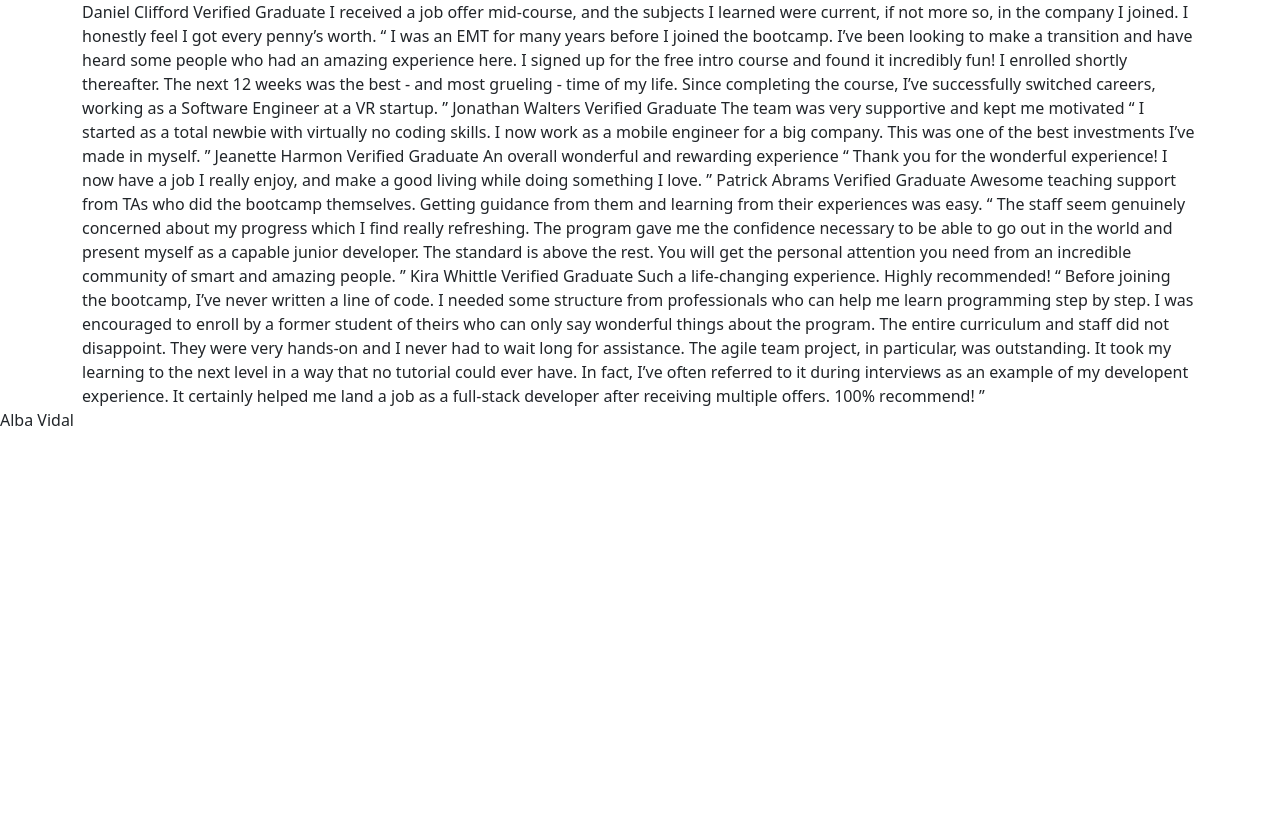
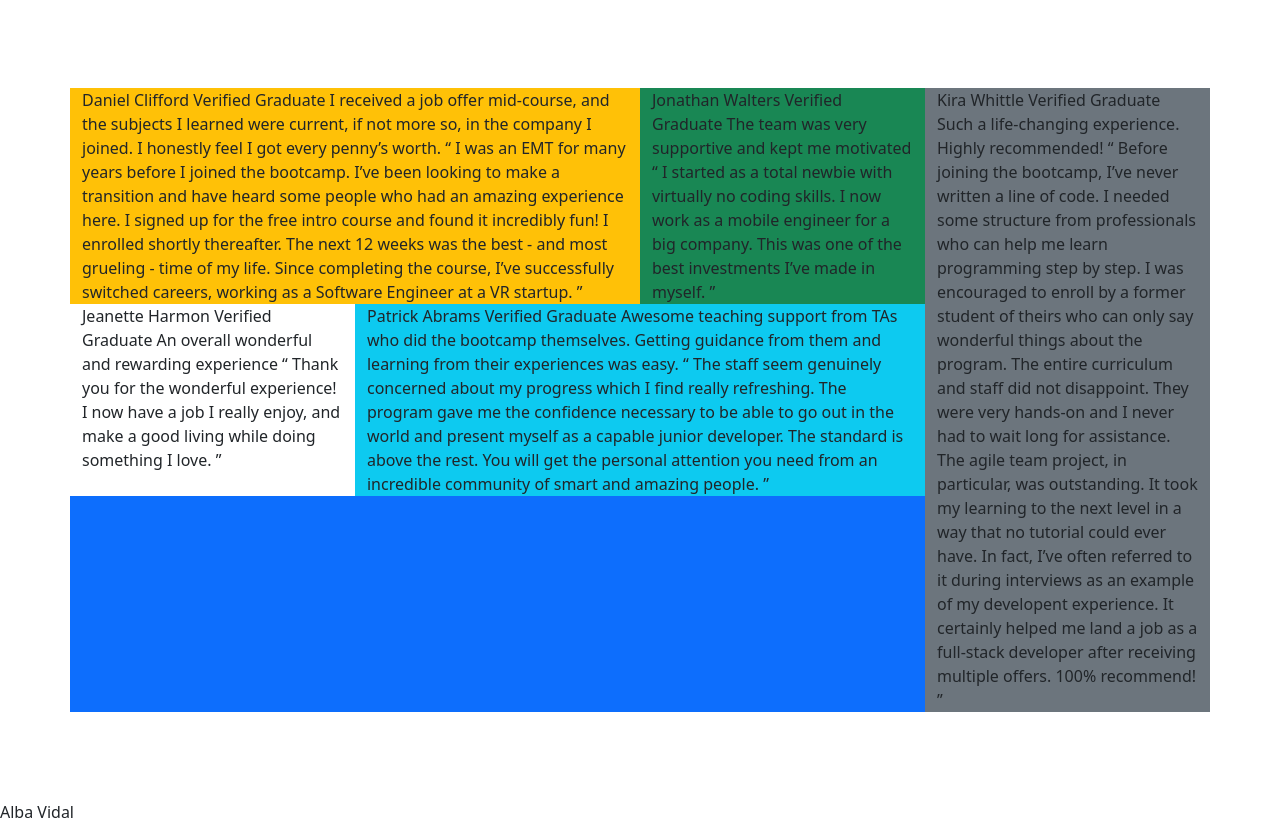
Before and after one commit to albavidalm/Testimonials-grid-section, a plain HTML site: page index.html in a window 1280 px wide. Before the commit the page ends 800 px from the top, so only its background shows below. Drawn offline with nearby package versions, Linux system fonts and the light colour scheme.

Commit message:
Add Primary structure

```diff
--- a/index.html
+++ b/index.html
@@ -3,17 +3,19 @@
 
 <head>
   <meta charset="UTF-8">
-  <meta name="viewport" content="width=device-width, initial-scale=1.0"> <!-- displays site properly based on user's device -->
-
+  <meta name="viewport" content="width=device-width, initial-scale=1.0">
   <link rel="icon" type="image/png" sizes="32x32" href="./images/favicon-32x32.png">
-
-  <title>Frontend Mentor | [Challenge Name Here]</title>
-
+  <title>Testimonials grid section with Bootstrap 5</title>
   <link href="https://cdn.jsdelivr.net/npm/bootstrap@5.0.2/dist/css/bootstrap.min.css" rel="stylesheet" integrity="sha384-EVSTQN3/azprG1Anm3QDgpJLIm9Nao0Yz1ztcQTwFspd3yD65VohhpuuCOmLASjC" crossorigin="anonymous">
 </head>
 
 <body>
-  <main class="container">
+  <main class="container d-flex justify-content-center align-items-center vh-100">
+    <div class="row">
+      <!-- Left grid -->
+      <div class="col-12 col-lg-9 bg-primary">
+        <div class="row">
+          <div class="col-12 col-lg-8 bg-warning">
             Daniel Clifford
             Verified Graduate
             I received a job offer mid-course, and the subjects I learned were current, if not more so,
@@ -23,16 +25,26 @@
             for the free intro course and found it incredibly fun! I enrolled shortly thereafter.
             The next 12 weeks was the best - and most grueling - time of my life. Since completing
             the course, I’ve successfully switched careers, working as a Software Engineer at a VR startup. ”
+          </div>
+          <div class="col-12 col-lg-4 bg-success">
             Jonathan Walters
             Verified Graduate
             The team was very supportive and kept me motivated
             “ I started as a total newbie with virtually no coding skills. I now work as a mobile engineer
             for a big company. This was one of the best investments I’ve made in myself. ”
+          </div>
+
+        </div>
+
+        <div class="row">
+          <div class="col-12 col-lg-4 bg-white">
             Jeanette Harmon
             Verified Graduate
             An overall wonderful and rewarding experience
             “ Thank you for the wonderful experience! I now have a job I really enjoy, and make a good living
             while doing something I love. ”
+          </div>
+          <div class="col-12 col-lg-8 bg-info">
             Patrick Abrams
             Verified Graduate
             Awesome teaching support from TAs who did the bootcamp themselves. Getting guidance from them and
@@ -41,6 +53,12 @@
             gave me the confidence necessary to be able to go out in the world and present myself as a capable
             junior developer. The standard is above the rest. You will get the personal attention you need from
             an incredible community of smart and amazing people. ”
+          </div>
+        </div>
+      </div>
+
+      <!-- Right grid -->
+      <div class="col-12 col-lg-3 bg-secondary">
         Kira Whittle
         Verified Graduate
         Such a life-changing experience. Highly recommended!
@@ -52,6 +70,8 @@
         could ever have. In fact, I’ve often referred to it during interviews as an example of my developent
         experience. It certainly helped me land a job as a full-stack developer after receiving multiple offers.
         100% recommend! ”
+      </div>
+    </div>
   </main>
 
   <footer class="footer">
```
Lines whose indentation alone changed are shown as unchanged.
